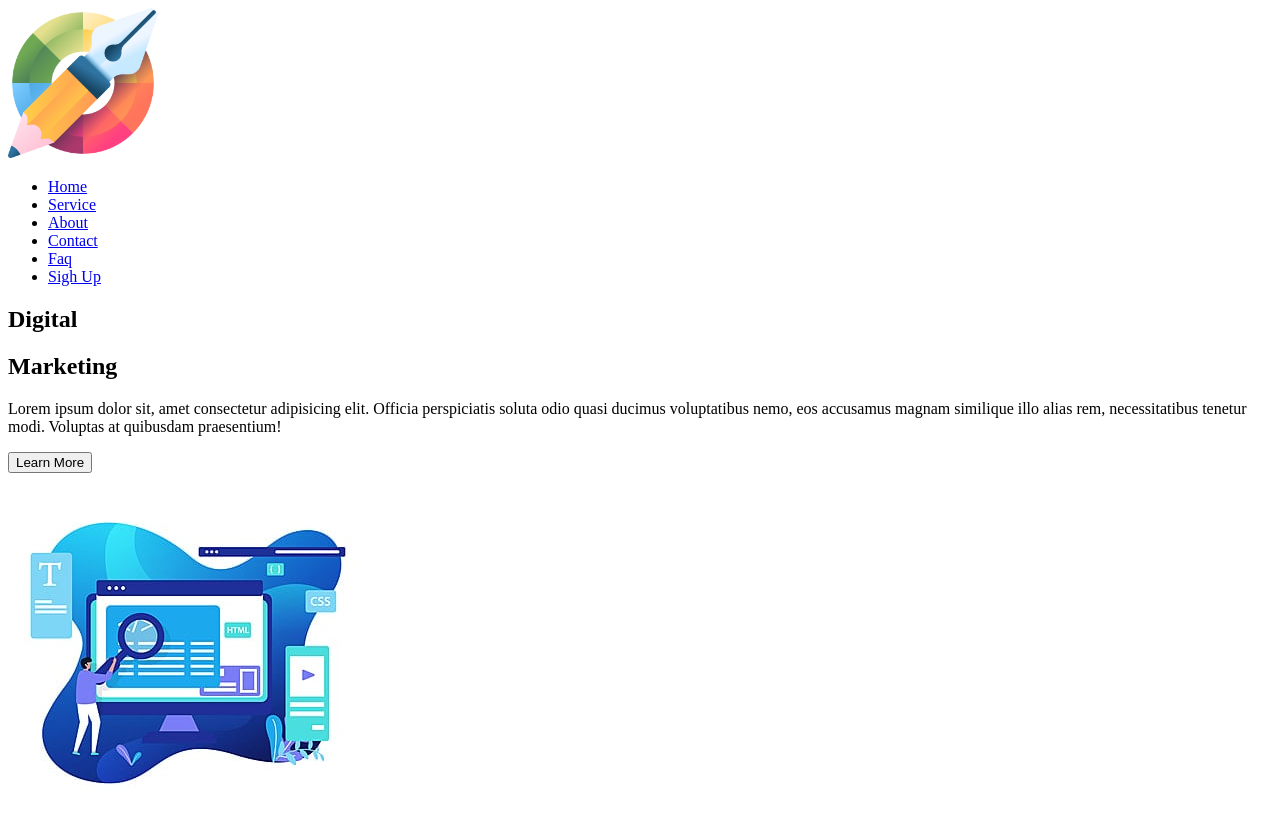
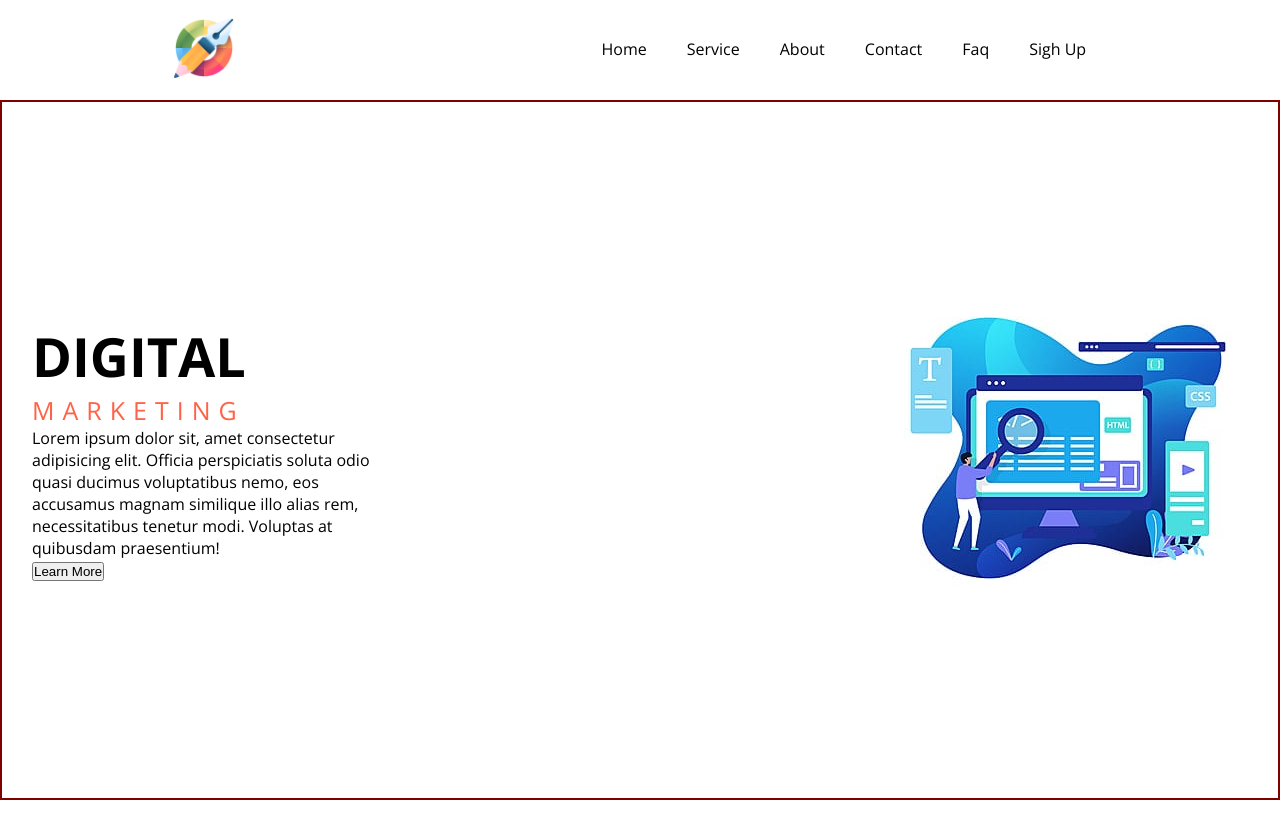
Before and after one commit to mdmuradgain/one, a plain HTML site: page index.html in a window 1280 px wide. After the commit the page ends 800 px from the top, so only its background shows below. Drawn offline with nearby package versions, Linux system fonts and the light colour scheme.

Commit message:
style add

```diff
--- a/index.html
+++ b/index.html
@@ -9,7 +9,7 @@
 <body>
   <header>
     <div class="logo">
-      <img src="/images/logo.png" alt="logo" width="150px">
+      <img src="/images/logo.png" alt="logo" width="60px">
     </div>
     <nav>
       <ul>
--- a/style.css
+++ b/style.css
@@ -0,0 +1,73 @@
+@import url('https://fonts.googleapis.com/css2?family=Open+Sans:wght@400;700&display=swap');
+
+*{
+  margin: 0;
+  padding: 0;
+  box-sizing: border-box;
+}
+body{
+  font-family: 'Open Sans', sans-serif;
+}
+header{
+  height: 100px;
+  display: flex;
+  justify-content: space-around;
+  align-items: center;
+}
+ul{
+  display: flex;
+  list-style: none;
+}
+ul li a{
+  padding: 0px 20px;
+  text-decoration: none;
+  color: black;
+  display: inline-block;
+}
+li a::after{
+  content: "";
+  display: block;
+  height: 2px;
+  width: 0;
+  background: chartreuse;
+  transition: all .5s;
+}
+li a:hover::after{
+  width: 100%;
+}
+/* .content_left{
+  background-color: green;
+}
+.content_right{
+  background-color: tomato;
+} */
+main section{
+  display: flex;
+  align-items: center;
+  justify-content: space-between;
+  border: 2px solid maroon;
+  padding: 30px;
+  height: calc(100vh - 100px);
+}
+.content_right .bg_img{
+  max-width: 670px;
+  height: auto;
+}
+.content_left{
+  width: 30%;
+}
+main h1{
+  font-size: 54px;
+  color: black;
+  text-transform: uppercase;
+}
+main h2{
+  font-size: 25px;
+  color: tomato;
+  font-weight: 400;
+  text-transform: uppercase;
+  letter-spacing: 8px;
+}
+main p{
+
+}
```
